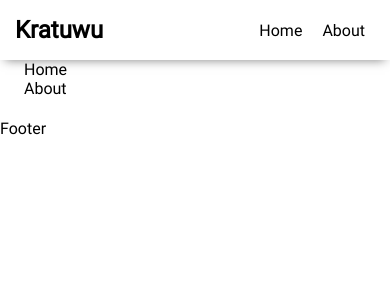
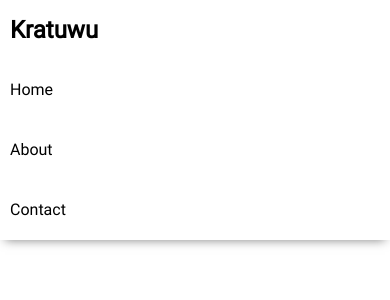
Before and after one commit to kratuwu/kratuwu, a React (Create React App) app: page / in a window 390 px wide. Shown: the top 300 px of the page. Built offline with nearby package versions, Linux system fonts and the light colour scheme.

Commit message:
Responsive Nav bar

```diff
--- a/src/App.tsx
+++ b/src/App.tsx
@@ -2,15 +2,18 @@ import React, { createRef } from "react";
 import MainLayout from "./components/layouts/MainLayout";
 import Home from "./components/contents/Home";
 import About from "./components/contents/About";
+import Contact from "./components/contents/Contact";
 import { ContentRef } from "./types";
 import { GlobalStyle } from "./styles";
 const App = () => {
   const homeRef = createRef();
   const aboutRef = createRef();
+  const contactRef = createRef();
 
   const contentRefs: ContentRef[] = [
     { name: "Home", ref: homeRef },
-    { name: "About", ref: aboutRef }
+    { name: "About", ref: aboutRef },
+    { name: "Contact", ref: contactRef }
   ];
 
   return (
@@ -18,6 +21,7 @@ const App = () => {
       <GlobalStyle />
       <Home ref={homeRef} />
       <About ref={aboutRef} />
+      <Contact ref={contactRef} />
     </MainLayout>
   );
 };
--- /dev/null
+++ b/src/components/contents/Contact.tsx
@@ -0,0 +1,7 @@
+import React, { forwardRef } from "react";
+
+const Contact = ({ forwardedRef }: any) => {
+  return <div ref={forwardedRef}>Contact</div>;
+};
+
+export default forwardRef((props, ref) => <Contact forwardedRef={ref} />);
--- a/src/components/layouts/Header.tsx
+++ b/src/components/layouts/Header.tsx
@@ -5,32 +5,30 @@ const HeaderStyled = styled.header`
   top: 0;
   left: 0;
   position: fixed;
-  height: 60px;
+  line-height: 60px;
   width: 100%;
   box-shadow: 0 5px 10px -5px rgba(0, 0, 0, 0.5);
 `;
 
 const HeaderWraper = styled.nav`
+  @media (min-width: 992px) {
+    max-width: 960px;
+  }
   @media (min-width: 1200px) {
     max-width: 1140px;
   }
-  @media (min-width: 992px) {
-    max-width: 960px;
-  }
-  @media (min-width: 768px) {
-    width: 100%;
-  }
   height: 100%;
-  padding: 0 15px;
   margin-left: auto;
   margin-right: auto;
   display: flex;
+  flex-wrap: wrap;
   align-items: center;
 `;
 
 const Brand = styled.div`
   font-size: 24px;
   font-weight: bold;
+  padding-left: 10px;
 `;
 
 const Header: SFC<{}> = ({ children }: any) => {
--- a/src/components/layouts/Navigation.tsx
+++ b/src/components/layouts/Navigation.tsx
@@ -7,11 +7,20 @@ type NavigationProps = {
 };
 
 const NavigationWrapper = styled.div`
+  background: white;
   margin-left: "auto";
+  @media (max-width: 768px) {
+    flex-basis: 100%;
+  }
 `;
 
 const NavigationGroup = styled.ul`
   display: flex;
+  margin: 0;
+  @media (max-width: 768px) {
+    flex-direction: column;
+    padding: 0;
+  }
 `;
 
 const NavigationItem = styled.li`
```
Also changed, not shown: 1 other file (tests, documents, lock files or other folders).
